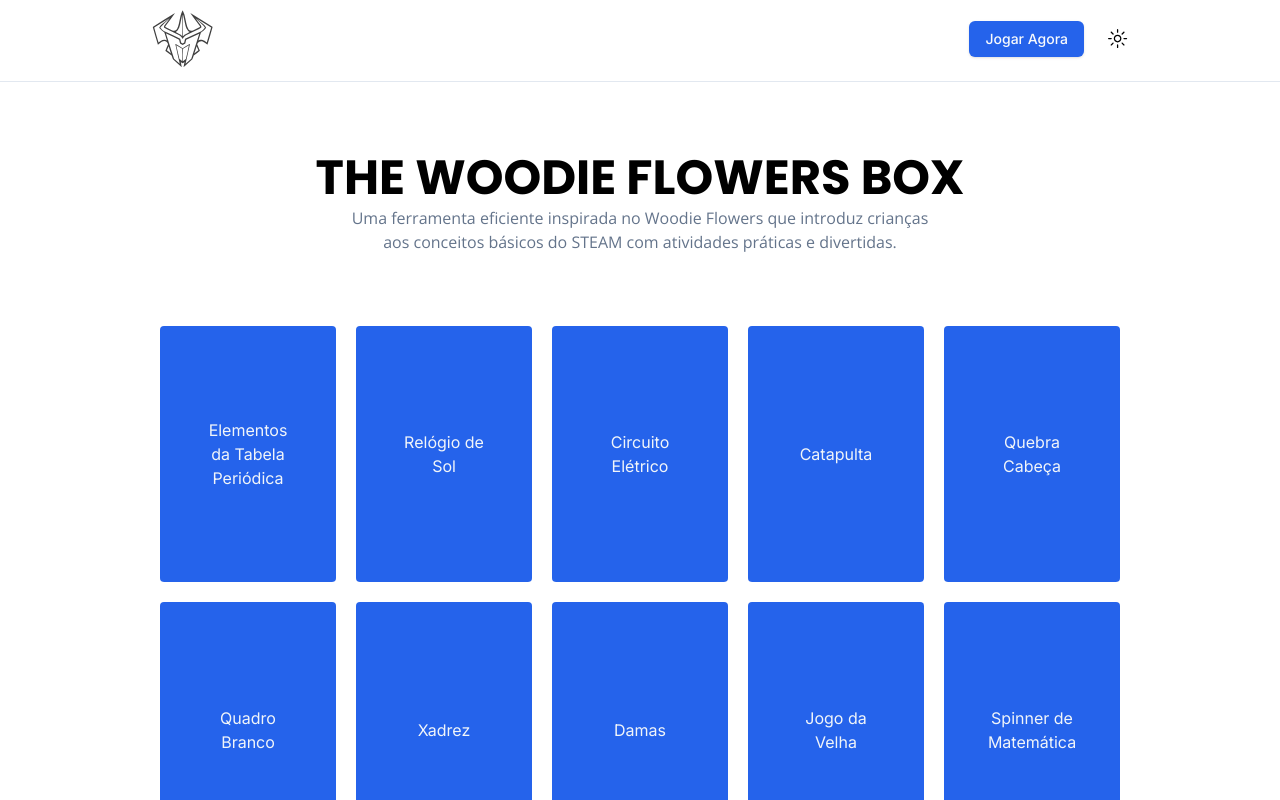
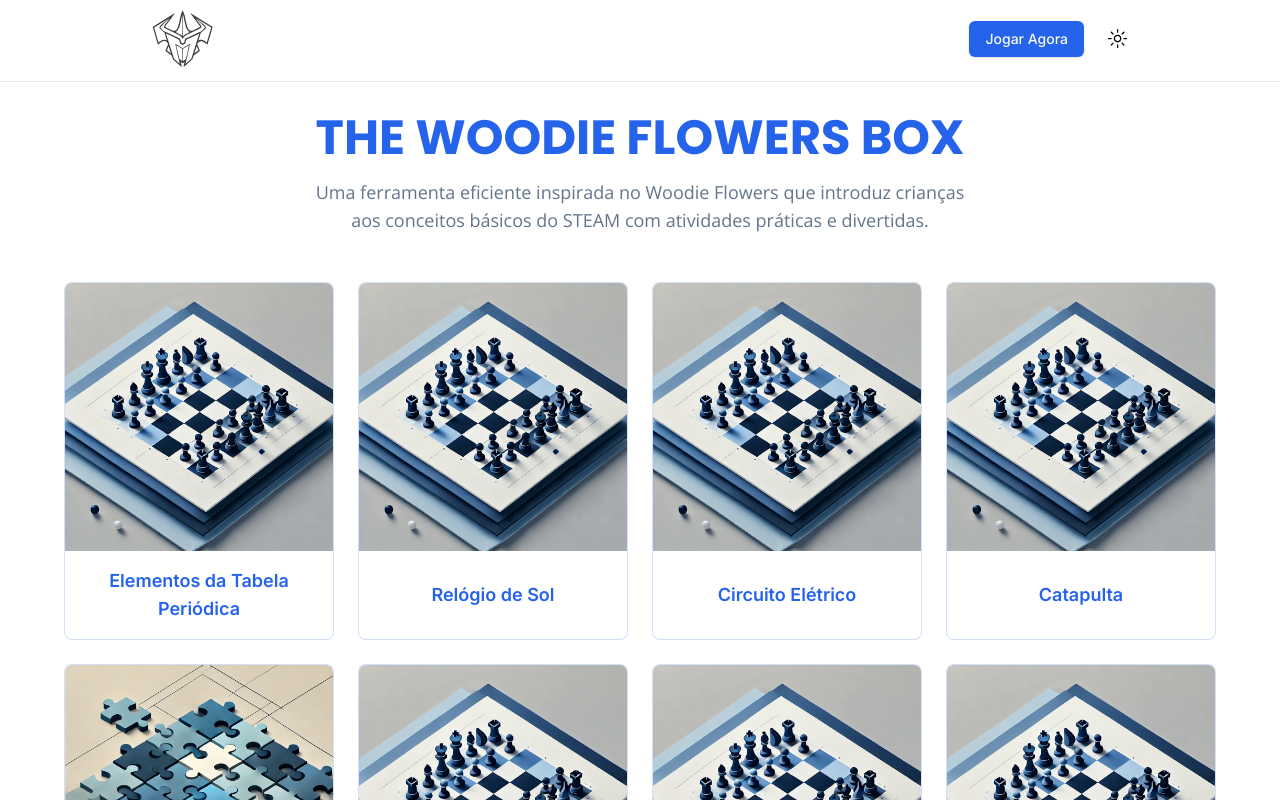
Before and after one commit to giovannivicentin/megazord, a Next.js app: page / in a window 1280 px wide. Shown: the top 800 px of the page. Built offline with nearby package versions, Linux system fonts and the light colour scheme.

Commit message:
feat: refactor Home component to use GameItem for displaying items

```diff
--- a/src/app/page.tsx
+++ b/src/app/page.tsx
@@ -1,26 +1,30 @@
-import Link from 'next/link'
 import { items } from '../lib/items'
+import { GameItem } from '../components/game-item'
 
 export default function Home() {
   return (
-    <main className="flex min-h-screen flex-col items-center justify-evenly mx-4 md:mx-0">
-      <div className="flex flex-col items-center text-center">
-        <h1 className="font-poppins uppercase font-bold text-3xl md:text-5xl mt-12">
+    <main className="flex min-h-screen flex-col items-center justify-start py-8 px-4 md:px-8 lg:px-16">
+      <div className="w-full max-w-4xl mx-auto text-center mb-12">
+        <h1 className="font-poppins uppercase font-bold text-3xl md:text-4xl lg:text-5xl mb-4 text-primary">
           The Woodie Flowers Box
         </h1>
-        <p className="font-openSans text-sm md:text-base mx-4 md:mx-0 md:w-[55%] mt-1 text-muted-foreground">
+        <p className="font-openSans text-base md:text-lg mx-auto max-w-2xl text-muted-foreground">
           Uma ferramenta eficiente inspirada no Woodie Flowers que introduz
           crianças aos conceitos básicos do STEAM com atividades práticas e
           divertidas.
         </p>
       </div>
-      <div className="grid grid-cols-2 gap-2 lg:gap-5 lg:grid-cols-5 mt-12 animate-fade-up animate-once duration-400">
+      <div className="w-full max-w-7xl mx-auto grid grid-cols-1 sm:grid-cols-2 lg:grid-cols-3 xl:grid-cols-4 gap-6 animate-fade-up animate-once duration-400">
         {items.map((item, index) => (
-          <Link href={item.pageToGo} key={index}>
-            <div className="bg-primary text-secondary rounded-sm p-10 lg:w-44 h-48 lg:h-64 flex items-center justify-center text-center">
-              {item.name}
-            </div>
-          </Link>
+          <GameItem
+            key={index}
+            name={item.name}
+            pageToGo={item.pageToGo}
+            imageUrl={
+              item.imageUrl ||
+              `/placeholder.svg?height=300&width=400&text=${encodeURIComponent(item.name)}`
+            }
+          />
         ))}
       </div>
     </main>
```
